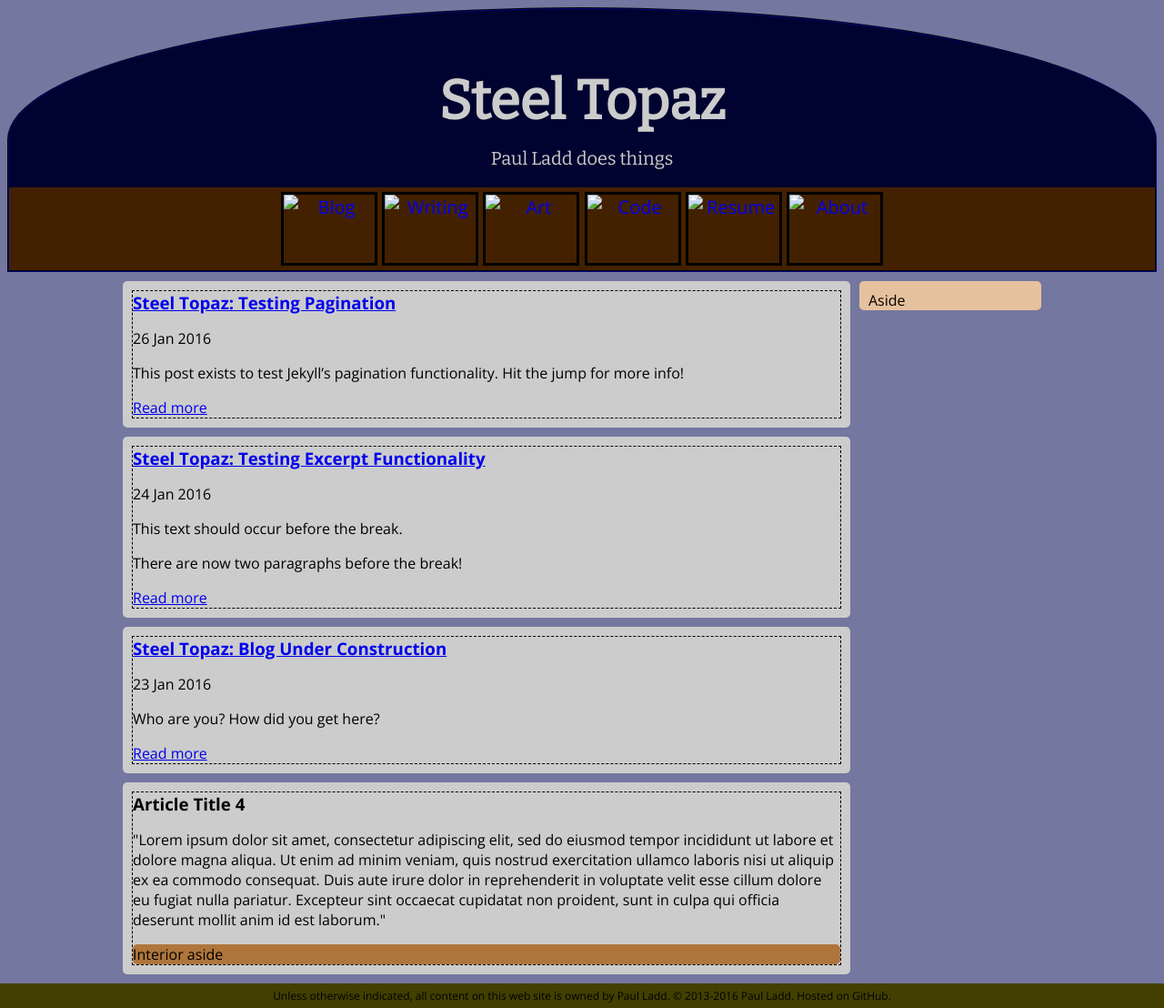
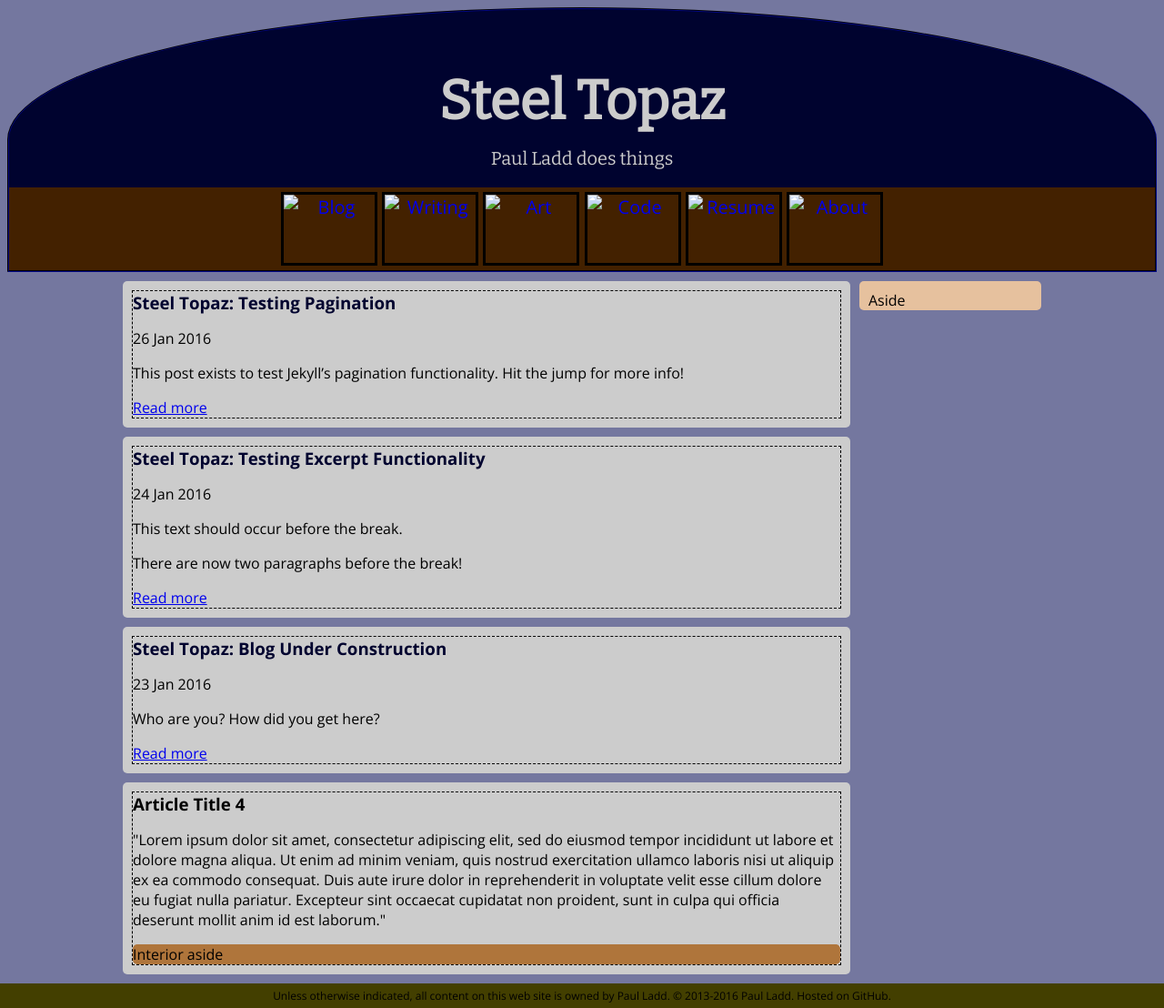
Before and after one commit to itspladd/personal-website-old, a Jekyll site: the page built from index.html, in a window 1280 px wide. Shown: the whole page at 91% size. Built offline with Jekyll 4.4.1, drawn with Linux system fonts in a browser that asks for light colours; the list of posts is cut into pages by our own code.

Commit message:
Added post-head style for anchors
Removes underline from post headers, gives darker color that lightens on
hover to indicate a link

```diff
--- a/css/main.css
+++ b/css/main.css
@@ -77,6 +77,15 @@ nav {
     border: 3px solid black;
 }
 
+a.post-head {
+    text-decoration: none;
+    color: #00032F;
+}
+
+a.post-head:hover {
+    color: #74779F;
+}
+
 /* Aside.sidebar is for sidebar content. */
 aside.sidebar {
     background-color: #E6C19E;
--- a/index.html
+++ b/index.html
@@ -6,7 +6,7 @@ title: "Steel Topaz: Paul Ladd Does Words, Art, and Code"
             {% for post in paginator.posts %}
             <section>
                 <article>
-                    <a href="{{ post.url }}" title="{{ post.title }}"><h1>{{ post.title }}</h1></a>
+                    <a class="post-head" href="{{ post.url }}" title="{{ post.title }}"><h1>{{ post.title }}</h1></a>
                     <p>{{ post.date | date_to_string }}</p>
                     {{ post.excerpt }}
                     <a href="{{ post.url }}" title="{{ post.title }}">Read more</a>
```
